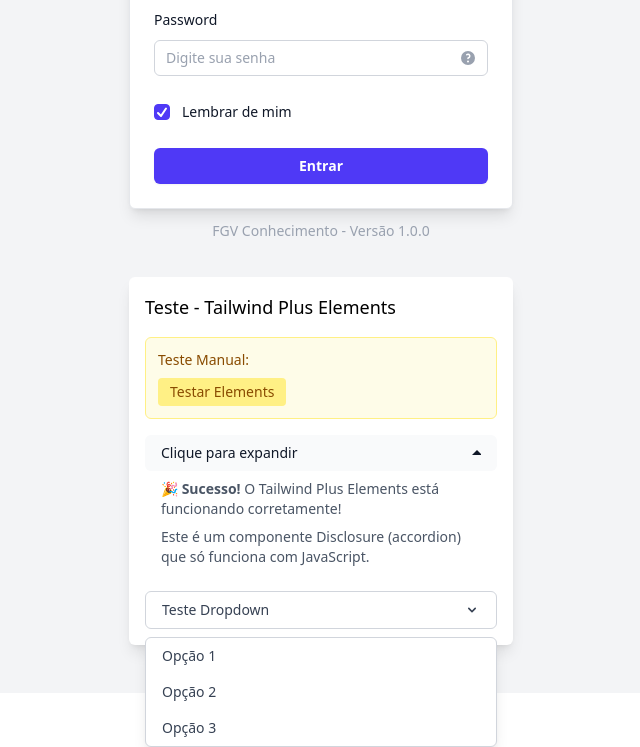
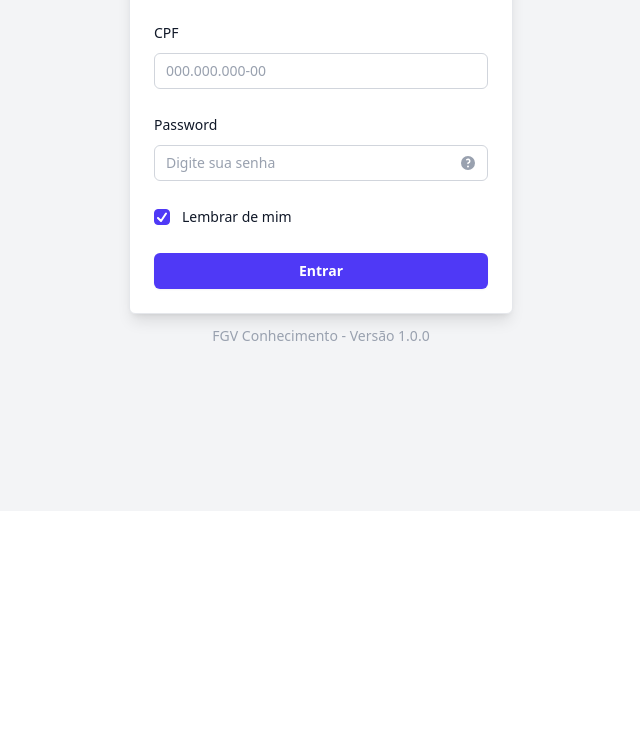
Before and after one commit to brucesantos/recurso-certo-html, a website built with Vite: page src/index.html in a window 1280 px wide. Shown: the part 289-1036 px from the top of the page, without its empty margins (319-959 px from the left). After the commit the page ends 800 px from the top, so only its background shows below. Built offline with nearby package versions, Linux system fonts and the light colour scheme; a web font is replaced by a local one.

Commit message:
Ajustes diversos

```diff
--- a/src/index.html
+++ b/src/index.html
@@ -14,7 +14,7 @@
 
         <div class="mt-10 sm:mx-auto sm:w-full sm:max-w-sm border-1 border-gray-200 rounded-md bg-white shadow-lg p-6 space-y-6">
             <h1 class="text-xl font-semibold text-center">Sistema de Recursos</h1>
-            <form action="recursos.html" method="POST" class="space-y-6">
+            <form action="./recursos.html" method="POST" class="space-y-6">
                 <div>
                     <label for="email" class="block text-sm/6 font-medium text-gray-900">CPF</label>
                     <div class="mt-2">
@@ -57,56 +57,6 @@
             FGV Conhecimento - Versão 1.0.0
         </div>
 
-        <!-- Teste do Tailwind Plus Elements -->
-        <div class="mt-6 sm:mx-auto sm:w-full sm:max-w-sm">
-            <div class="bg-white rounded-md shadow-lg p-4">
-                <h3 class="text-lg font-medium mb-4">Teste - Tailwind Plus Elements</h3>
-
-                <!-- Teste Manual -->
-                <div class="mb-4 p-3 bg-yellow-50 border border-yellow-200 rounded-md">
-                    <p class="text-sm text-yellow-800 mb-2">Teste Manual:</p>
-                    <button id="testButton" class="px-3 py-1 bg-yellow-200 text-yellow-800 rounded text-sm hover:bg-yellow-300">
-                        Testar Elements
-                    </button>
-                </div>
-
-                <!-- Disclosure Component -->
-                <el-disclosure>
-                    <button
-                        commandfor="disclosure-1"
-                        command="--toggle"
-                        class="flex w-full justify-between items-center px-4 py-2 text-left text-sm font-medium text-gray-900 bg-gray-50 hover:bg-gray-100 rounded-md"
-                    >
-                        <span>Clique para expandir</span>
-                        <svg class="w-4 h-4 transition-transform">
-                            <path fill="currentColor" d="M7 10l5-5 5 5z"/>
-                        </svg>
-                    </button>
-                    <div id="disclosure-1" class="px-4 py-2 text-sm text-gray-600 bg-white rounded-md">
-                        <p>🎉 <strong>Sucesso!</strong> O Tailwind Plus Elements está funcionando corretamente!</p>
-                        <p class="mt-2">Este é um componente Disclosure (accordion) que só funciona com JavaScript.</p>
-                    </div>
-                </el-disclosure>
-
-                <!-- Dropdown Test -->
-                <div class="mt-4">
-                    <el-dropdown>
-                        <button class="flex items-center justify-between w-full px-4 py-2 text-sm font-medium text-gray-700 bg-white border border-gray-300 rounded-md hover:bg-gray-50">
-                            <span>Teste Dropdown</span>
-                            <svg class="w-4 h-4" fill="currentColor" viewBox="0 0 20 20">
-                                <path fill-rule="evenodd" d="M5.293 7.293a1 1 0 011.414 0L10 10.586l3.293-3.293a1 1 0 111.414 1.414l-4 4a1 1 0 01-1.414 0l-4-4a1 1 0 010-1.414z" clip-rule="evenodd"></path>
-                            </svg>
-                        </button>
-                        <el-menu class="w-full bg-white border border-gray-300 rounded-md shadow-lg">
-                            <a href="#" class="block px-4 py-2 text-sm text-gray-700 hover:bg-gray-100">Opção 1</a>
-                            <a href="#" class="block px-4 py-2 text-sm text-gray-700 hover:bg-gray-100">Opção 2</a>
-                            <a href="#" class="block px-4 py-2 text-sm text-gray-700 hover:bg-gray-100">Opção 3</a>
-                        </el-menu>
-                    </el-dropdown>
-                </div>
-            </div>
-        </div>
-
     </div>
 
     <!-- Script local com Tailwind Plus Elements via npm -->
--- a/src/recursos.html
+++ b/src/recursos.html
@@ -270,12 +270,12 @@
                             <p class="text-xl font-bold text-gray-900 sm:text-2xl">Meus Recursos</p>
                             <p>CPNU 2025</p>
                         </div>
-                        <button type="button" class="rounded-md bg-indigo-600 px-3 py-2 text-sm font-semibold text-white shadow-xs hover:bg-indigo-500 focus-visible:outline-2 focus-visible:outline-offset-2 focus-visible:outline-indigo-600">
+                        <button command="show-modal" commandfor="novoRecurso" type="button" class="rounded-md bg-indigo-600 px-3 py-2 text-sm font-semibold text-white shadow-xs hover:bg-indigo-500 focus-visible:outline-2 focus-visible:outline-offset-2 focus-visible:outline-indigo-600">
                             Novo recurso
                         </button>
                     </div>
 
-                    <div command="show-modal" commandfor="dialog" class="border border-gray-200 rounded-lg p-4 space-y-6 cursor-pointer">
+                    <div class="border border-gray-200 rounded-lg p-4 space-y-6">
                         <div class="flex justify-between">
                             <div class="flex gap-2">
                                 <span class="inline-flex items-center rounded-md bg-gray-900 px-2 py-1 text-xs font-medium text-white inset-ring inset-ring-gray-500/10">Questão 1</span>
@@ -288,13 +288,13 @@
                                 <p class="text-sm text-gray-700 line-clamp-[1] hyphens-auto">A alternativa C está mais adequada considerando os guidelines mais recentes da AHA 2023. A American Heart Association atualizou suas diretrizes de ressuscitação cardiopulmonar em 2023, estabelecendo novos protocolos que priorizam a compressão torácica de alta qualidade e a desfibrilação precoce. A alternativa C reflete exatamente essas mudanças, incorporando a sequência CAB (Compressões, Via Aérea, Respirações) em vez da sequência ABC anterior. Além disso, a nova diretriz enfatiza a importância da compressão torácica ininterrupta com frequência de 100-120 compressões por minuto e profundidade de pelo menos 5 cm em adultos. A alternativa C também considera o uso de dispositivos de feedback de qualidade para monitorar a eficácia das compressões, o que está alinhado com as evidências científicas mais recentes que demonstram melhoria significativa na sobrevida quando essas técnicas são aplicadas corretamente.</p>
                                 <span class="text-xs text-gray-400">18/03/2024 às 07:30</span>
                             </div>
-                            <button command="show-modal" commandfor="dialog" type="button" class="rounded-full bg-white p-3 text-sm font-semibold text-indigo-600 shadow-xs inset-ring inset-ring-indigo-500 hover:bg-indigo-600 hover:text-white">
+                            <button command="show-modal" commandfor="detalheRecurso" type="button" class="rounded-lg bg-white p-3 text-sm font-semibold text-gray-600 shadow-xs inset-ring inset-ring-gray-300 hover:bg-indigo-600 hover:text-white hover:inset-ring-indigo-600">
                                 <svg xmlns="http://www.w3.org/2000/svg" width="24" height="24" viewBox="0 0 24 24" fill="none" stroke="currentColor" stroke-width="2" stroke-linecap="round" stroke-linejoin="round" class="lucide lucide-eye h-4 w-4"><path d="M2.062 12.348a1 1 0 0 1 0-.696 10.75 10.75 0 0 1 19.876 0 1 1 0 0 1 0 .696 10.75 10.75 0 0 1-19.876 0"></path><circle cx="12" cy="12" r="3"></circle></svg>
                             </button>
                         </div>
                     </div>
 
-                    <div command="show-modal" commandfor="dialog" class="border border-gray-200 rounded-lg p-4 space-y-6 cursor-pointer">
+                    <div class="border border-gray-200 rounded-lg p-4 space-y-6">
                         <div class="flex justify-between">
                             <div class="flex gap-2">
                                 <span class="inline-flex items-center rounded-md bg-gray-900 px-2 py-1 text-xs font-medium text-white inset-ring inset-ring-gray-500/10">Questão 1</span>
@@ -307,14 +307,17 @@
                                 <p class="text-sm text-gray-700 line-clamp-[1] hyphens-auto">A alternativa C está mais adequada considerando os guidelines mais recentes da AHA 2023. A American Heart Association atualizou suas diretrizes de ressuscitação cardiopulmonar em 2023, estabelecendo novos protocolos que priorizam a compressão torácica de alta qualidade e a desfibrilação precoce. A alternativa C reflete exatamente essas mudanças, incorporando a sequência CAB (Compressões, Via Aérea, Respirações) em vez da sequência ABC anterior. Além disso, a nova diretriz enfatiza a importância da compressão torácica ininterrupta com frequência de 100-120 compressões por minuto e profundidade de pelo menos 5 cm em adultos. A alternativa C também considera o uso de dispositivos de feedback de qualidade para monitorar a eficácia das compressões, o que está alinhado com as evidências científicas mais recentes que demonstram melhoria significativa na sobrevida quando essas técnicas são aplicadas corretamente.</p>
                                 <span class="text-xs text-gray-400">18/03/2024 às 07:30</span>
                             </div>
-                            <button command="show-modal" commandfor="dialog" type="button" class="rounded-full bg-white p-3 text-sm font-semibold text-indigo-600 shadow-xs inset-ring inset-ring-indigo-500 hover:bg-indigo-600 hover:text-white">
+                            <button command="show-modal" commandfor="detalheRecurso" type="button" class="rounded-lg bg-white p-3 text-sm font-semibold text-gray-600 shadow-xs inset-ring inset-ring-gray-300 hover:bg-indigo-600 hover:text-white hover:inset-ring-indigo-600">
                                 <svg xmlns="http://www.w3.org/2000/svg" width="24" height="24" viewBox="0 0 24 24" fill="none" stroke="currentColor" stroke-width="2" stroke-linecap="round" stroke-linejoin="round" class="lucide lucide-eye h-4 w-4"><path d="M2.062 12.348a1 1 0 0 1 0-.696 10.75 10.75 0 0 1 19.876 0 1 1 0 0 1 0 .696 10.75 10.75 0 0 1-19.876 0"></path><circle cx="12" cy="12" r="3"></circle></svg>
                             </button>
                         </div>
                     </div>
 
+
+
+                    <!-- DETALHE RECURSO -->
                     <el-dialog>
-                        <dialog id="dialog" aria-labelledby="dialog-title" class="fixed inset-0 size-auto max-h-none max-w-none overflow-y-auto bg-transparent backdrop:bg-transparent">
+                        <dialog id="detalheRecurso" aria-labelledby="dialog-title" class="fixed inset-0 size-auto max-h-none max-w-none overflow-y-auto bg-transparent backdrop:bg-transparent">
                             <el-dialog-backdrop class="fixed inset-0 bg-gray-500/75 transition-opacity data-closed:opacity-0 data-enter:duration-300 data-enter:ease-out data-leave:duration-200 data-leave:ease-in"></el-dialog-backdrop>
 
                             <div tabindex="0" class="flex items-end justify-center focus:outline-none">
@@ -391,7 +394,7 @@
                                         </div>
 
                                         <div class="flex p-4 border-t border-gray-100">
-                                            <button type="button" command="close" commandfor="dialog" class="rounded-md bg-white px-3 py-2 text-sm font-semibold text-indigo-600 shadow-xs inset-ring inset-ring-indigo-500 hover:bg-indigo-600 hover:text-white ml-auto">Fechar</button>
+                                            <button type="button" command="close" commandfor="novoRecurso" class="rounded-md bg-white px-3 py-2 text-sm font-semibold text-indigo-600 shadow-xs inset-ring inset-ring-indigo-500 hover:bg-indigo-600 hover:text-white ml-auto">Fechar</button>
                                         </div>
 
                                     </div>
--- a/vite.config.js
+++ b/vite.config.js
@@ -11,7 +11,8 @@ export default defineConfig({
     emptyOutDir: true,
     rollupOptions: {
       input: {
-        main: 'src/index.html'
+        main: 'src/index.html',
+        resources: 'src/recursos.html'
       }
     }
   },
```
Also changed, not shown: 1 other file.
